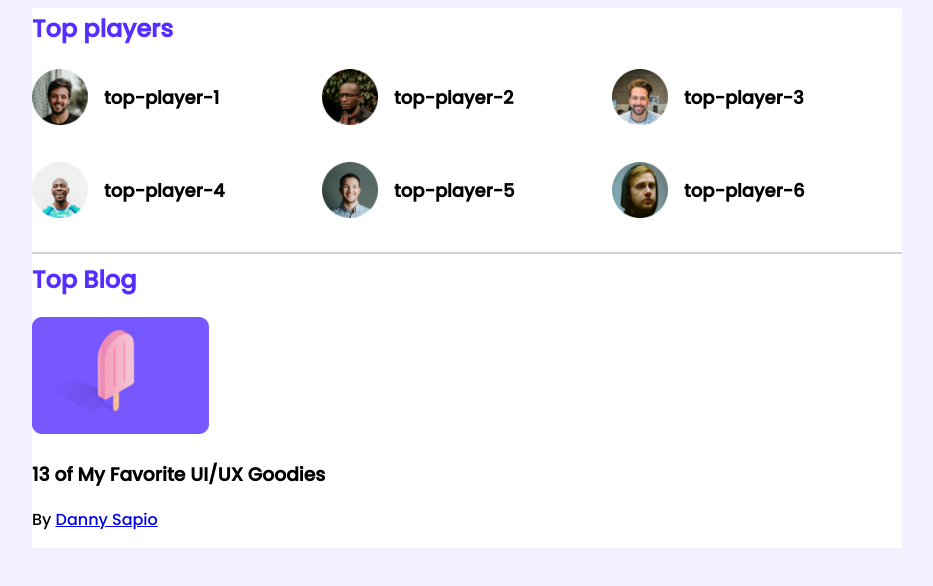
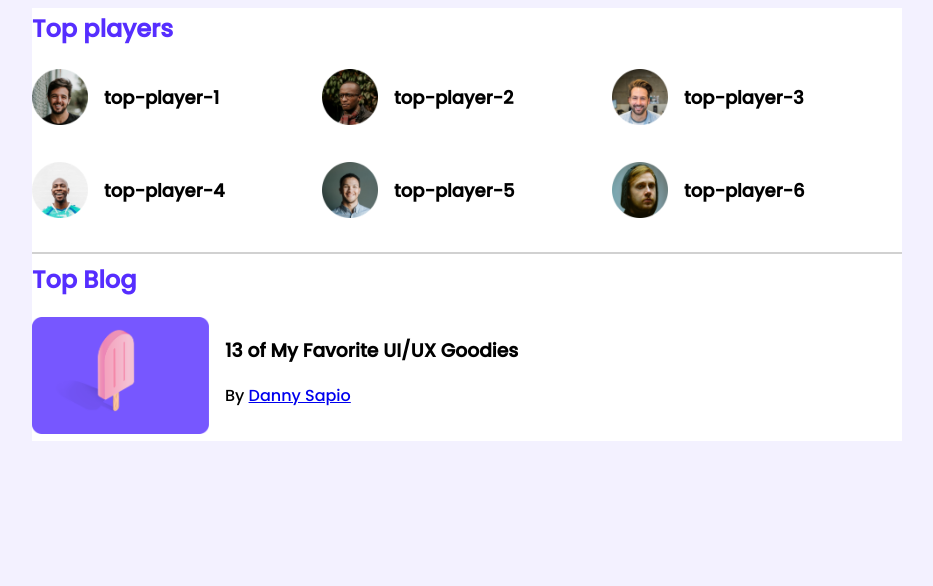
Before and after one commit to Hridoymozumder24/leader-board-css3, a plain HTML site: page index.html in a window 1280 px wide. Shown: the whole page, without its empty margins (173-1106 px from the left). Drawn offline with Linux system fonts and the light colour scheme.

Commit message:
i can do

```diff
--- a/style.css
+++ b/style.css
@@ -55,8 +55,15 @@ hr{
 }
 
 /* top-blog-styles */
+.blog{
+       display: flex;
+}
 
 .blog .thumbnail img{
        width: 177px;
       height: 117px;
 }
+.blog-info{
+
+      margin-left: 16px;
+}
```
Also changed, not shown: index.html (+1 -1 lines).
